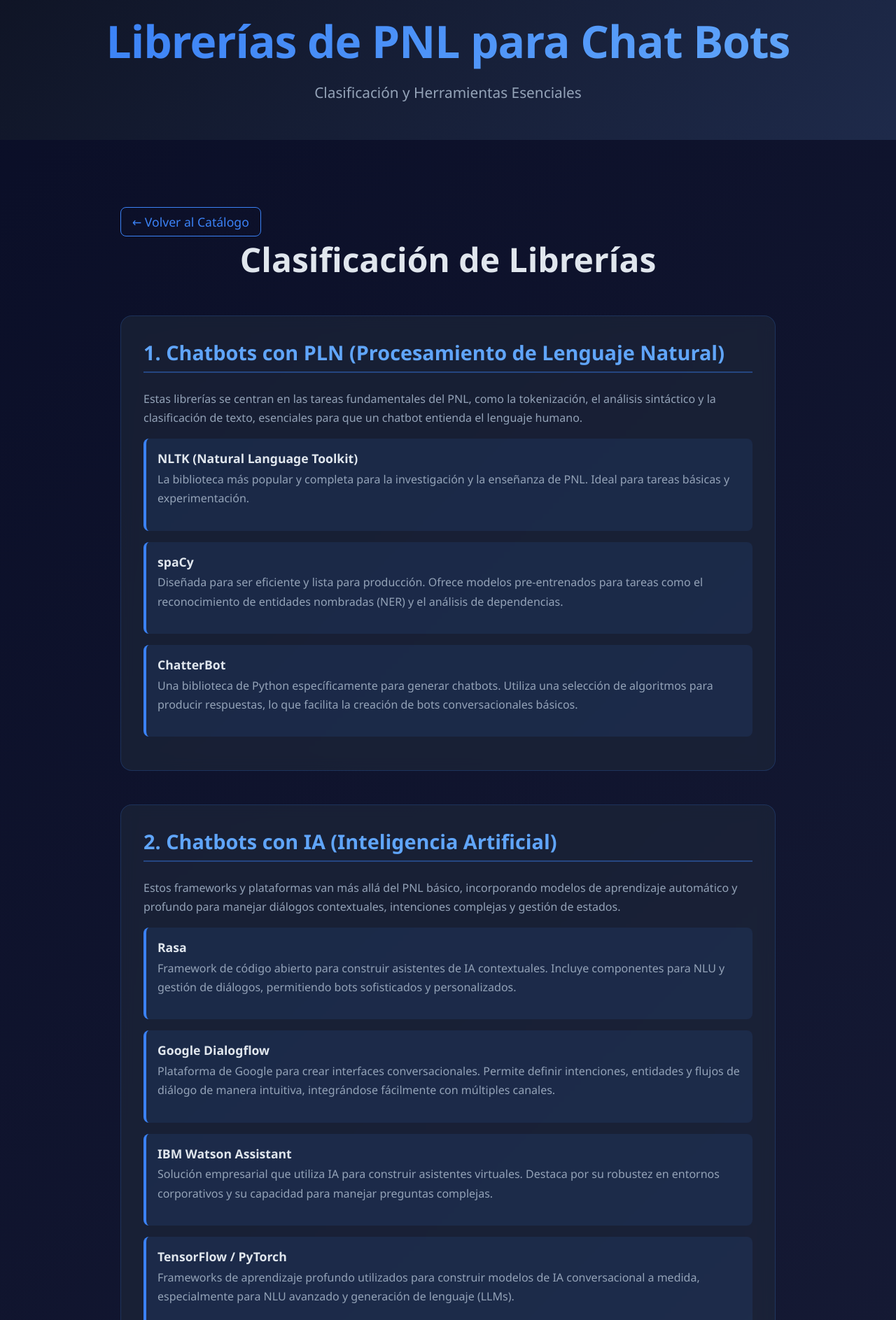
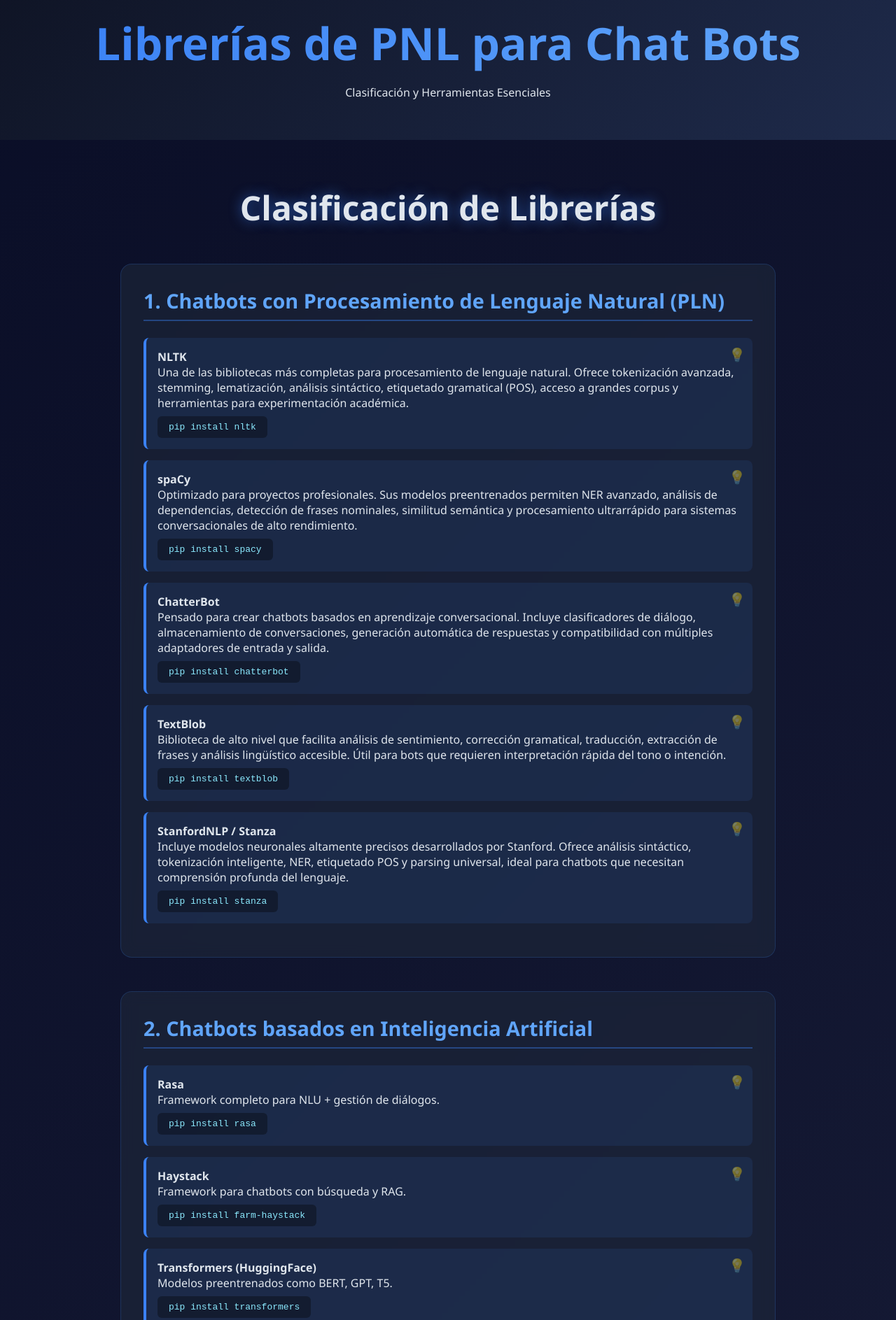
Before and after one commit to ianaguilar20090724-star/Portafolio_.LN_.Ian, a plain HTML site: page librerias_pnl_chatbots.html in a window 1280 px wide. Shown: the part 40-1927 px from the top of the page at 70% size. Drawn offline with Linux system fonts and the light colour scheme.

Commit message:
Add files via upload

```diff
--- a/librerias_pnl_chatbots.html
+++ b/librerias_pnl_chatbots.html
@@ -5,38 +5,18 @@
   <meta name="viewport" content="width=device-width, initial-scale=1.0">
   <title>Librerías de PNL para Chat Bots</title>
   <style>
-    * {
-      margin: 0;
-      padding: 0;
-      box-sizing: border-box;
-    }
-
+    * {margin: 0; padding: 0; box-sizing: border-box;}
     body {
       font-family: 'Segoe UI', Tahoma, Geneva, Verdana, sans-serif;
       background: linear-gradient(135deg, #0a0e27 0%, #1a1f3a 100%);
       color: #e0e6ed;
       min-height: 100vh;
     }
-
-    /* Portada (Simplificada para página de contenido) */
     .hero {
-      min-height: 30vh;
-      display: flex;
-      flex-direction: column;
-      justify-content: center;
-      align-items: center;
-      text-align: center;
-      padding: 2rem;
+      min-height: 30vh; display: flex; flex-direction: column; justify-content: center; align-items: center;
+      text-align: center; padding: 2rem;
       background: linear-gradient(135deg, #0f1425 0%, #1e2a4a 100%);
-      position: relative;
-      overflow: hidden;
     }
-
-    .hero-content {
-      position: relative;
-      z-index: 1;
-    }
-
     h1 {
       font-size: clamp(2rem, 6vw, 4rem);
       font-weight: 700;
@@ -44,207 +24,114 @@
       background: linear-gradient(135deg, #3b82f6 0%, #60a5fa 100%);
       -webkit-background-clip: text;
       -webkit-text-fill-color: transparent;
-      background-clip: text;
-      letter-spacing: -1px;
     }
-
-    .author {
-      font-size: clamp(1rem, 3vw, 1.3rem);
-      color: #94a3b8;
-      margin-top: 1rem;
-      font-weight: 300;
-    }
-
-    .author span {
-      color: #60a5fa;
-      font-weight: 500;
-    }
-
-    /* Catálogo/Contenido */
-    .catalog {
-      max-width: 1000px;
-      margin: 0 auto;
-      padding: 4rem 2rem;
-    }
-
-    .catalog-title {
-      text-align: center;
-      font-size: clamp(2rem, 5vw, 3rem);
-      margin-bottom: 3rem;
-      color: #e0e6ed;
-    }
-
+    .catalog {max-width: 1000px; margin: 0 auto; padding: 4rem 2rem;}
+    .catalog-title {text-align: center; font-size: clamp(2rem, 5vw, 3rem); margin-bottom: 3rem;}
     .content-section {
-        margin-bottom: 3rem;
-        padding: 2rem;
+        margin-bottom: 3rem; padding: 2rem;
         background: rgba(30, 41, 59, 0.6);
         border-radius: 16px;
         border: 1px solid rgba(59, 130, 246, 0.2);
         backdrop-filter: blur(10px);
     }
-
     .content-section h3 {
-        font-size: 1.8rem;
-        color: #60a5fa;
-        margin-bottom: 1.5rem;
-        border-bottom: 2px solid rgba(59, 130, 246, 0.4);
-        padding-bottom: 0.5rem;
+        font-size: 1.8rem; color: #60a5fa; margin-bottom: 1.5rem;
+        border-bottom: 2px solid rgba(59, 130, 246, 0.4); padding-bottom: 0.5rem;
     }
-
-    .content-section p {
-        color: #94a3b8;
-        line-height: 1.7;
-        margin-bottom: 1rem;
+    .content-section li {
+        list-style: none; background: rgba(59, 130, 246, 0.1);
+        padding: 1rem; border-radius: 8px; margin-bottom: 1rem;
+        border-left: 4px solid #3b82f6;
     }
-
-    .content-section ul {
-        list-style: none;
-        padding-left: 0;
+    .install {
+        font-family: monospace;
+        background: #00000055;
+        padding: 0.5rem 1rem;
+        border-radius: 6px;
+        display: inline-block;
+        margin-top: 0.5rem;
+        color: #8be9fd;
     }
-
+    /* Detalles visuales añadidos */
     .content-section li {
-        background: rgba(59, 130, 246, 0.1);
-        padding: 1rem;
-        border-radius: 8px;
-        margin-bottom: 1rem;
-        border-left: 4px solid #3b82f6;
-        transition: background 0.3s ease;
+        position: relative;
+        overflow: hidden;
     }
-
-    .content-section li:hover {
-        background: rgba(59, 130, 246, 0.2);
+    .content-section li::before {
+        content: "💡";
+        position: absolute;
+        top: 10px;
+        right: 10px;
+        font-size: 1.2rem;
+        opacity: 0.4;
     }
-
-    .content-section li strong {
-        color: #e0e6ed;
-        font-size: 1.1rem;
-        display: block;
-        margin-bottom: 0.3rem;
+    .content-section:hover {
+        box-shadow: 0 0 18px rgba(59,130,246,0.4);
+        transform: scale(1.01);
+        transition: 0.3s ease;
     }
-
-    .back-link {
-        display: inline-block;
-        margin-top: 2rem;
-        font-size: 1.1rem;
-        color: #3b82f6;
-        text-decoration: none;
-        padding: 0.5rem 1rem;
-        border: 1px solid #3b82f6;
-        border-radius: 8px;
-        transition: background 0.3s ease, color 0.3s ease;
-    }
-
-    .back-link:hover {
-        background: #3b82f6;
-        color: #0a0e27;
-    }
-
-    @media (max-width: 768px) {
-      .catalog {
-        padding: 3rem 1.5rem;
-      }
-      .content-section {
-        padding: 1.5rem;
-      }
+    .catalog-title {
+        text-shadow: 0 0 18px rgba(59,130,246,0.6);
     }
   </style>
 </head>
 <body>
   <section class="hero">
-    <div class="hero-content">
-      <h1>Librerías de PNL para Chat Bots</h1>
-      <p class="author">Clasificación y Herramientas Esenciales</p>
-    </div>
+    <h1>Librerías de PNL para Chat Bots</h1>
+    <p class="author">Clasificación y Herramientas Esenciales</p>
   </section>
 
   <section class="catalog">
-    <a href="index.html" class="back-link">← Volver al Catálogo</a>
     <h2 class="catalog-title">Clasificación de Librerías</h2>
 
-    <!-- Chatbots con PLN -->
+    <!-- 1. PNL Base -->
     <div class="content-section">
-      <h3>1. Chatbots con PLN (Procesamiento de Lenguaje Natural)</h3>
-      <p>Estas librerías se centran en las tareas fundamentales del PNL, como la tokenización, el análisis sintáctico y la clasificación de texto, esenciales para que un chatbot entienda el lenguaje humano.</p>
+      <h3>1. Chatbots con Procesamiento de Lenguaje Natural (PLN)</h3>
       <ul>
-        <li>
-          <strong>NLTK (Natural Language Toolkit)</strong>
-          <p>La biblioteca más popular y completa para la investigación y la enseñanza de PNL. Ideal para tareas básicas y experimentación.</p>
-        </li>
-        <li>
-          <strong>spaCy</strong>
-          <p>Diseñada para ser eficiente y lista para producción. Ofrece modelos pre-entrenados para tareas como el reconocimiento de entidades nombradas (NER) y el análisis de dependencias.</p>
-        </li>
-        <li>
-          <strong>ChatterBot</strong>
-          <p>Una biblioteca de Python específicamente para generar chatbots. Utiliza una selección de algoritmos para producir respuestas, lo que facilita la creación de bots conversacionales básicos.</p>
-        </li>
+        <li><strong>NLTK</strong><br>Una de las bibliotecas más completas para procesamiento de lenguaje natural. Ofrece tokenización avanzada, stemming, lematización, análisis sintáctico, etiquetado gramatical (POS), acceso a grandes corpus y herramientas para experimentación académica.<br><span class="install">pip install nltk</span></li>
+        <li><strong>spaCy</strong><br>Optimizado para proyectos profesionales. Sus modelos preentrenados permiten NER avanzado, análisis de dependencias, detección de frases nominales, similitud semántica y procesamiento ultrarrápido para sistemas conversacionales de alto rendimiento.<br><span class="install">pip install spacy</span></li>
+        <li><strong>ChatterBot</strong><br>Pensado para crear chatbots basados en aprendizaje conversacional. Incluye clasificadores de diálogo, almacenamiento de conversaciones, generación automática de respuestas y compatibilidad con múltiples adaptadores de entrada y salida.<br><span class="install">pip install chatterbot</span></li>
+        <li><strong>TextBlob</strong><br>Biblioteca de alto nivel que facilita análisis de sentimiento, corrección gramatical, traducción, extracción de frases y análisis lingüístico accesible. Útil para bots que requieren interpretación rápida del tono o intención.<br><span class="install">pip install textblob</span></li>
+        <li><strong>StanfordNLP / Stanza</strong><br>Incluye modelos neuronales altamente precisos desarrollados por Stanford. Ofrece análisis sintáctico, tokenización inteligente, NER, etiquetado POS y parsing universal, ideal para chatbots que necesitan comprensión profunda del lenguaje.<br><span class="install">pip install stanza</span></li>
       </ul>
     </div>
 
-    <!-- Chatbots con IA -->
+    <!-- 2. IA Avanzada -->
     <div class="content-section">
-      <h3>2. Chatbots con IA (Inteligencia Artificial)</h3>
-      <p>Estos frameworks y plataformas van más allá del PNL básico, incorporando modelos de aprendizaje automático y profundo para manejar diálogos contextuales, intenciones complejas y gestión de estados.</p>
+      <h3>2. Chatbots basados en Inteligencia Artificial</h3>
       <ul>
-        <li>
-          <strong>Rasa</strong>
-          <p>Framework de código abierto para construir asistentes de IA contextuales. Incluye componentes para NLU y gestión de diálogos, permitiendo bots sofisticados y personalizados.</p>
-        </li>
-        <li>
-          <strong>Google Dialogflow</strong>
-          <p>Plataforma de Google para crear interfaces conversacionales. Permite definir intenciones, entidades y flujos de diálogo de manera intuitiva, integrándose fácilmente con múltiples canales.</p>
-        </li>
-        <li>
-          <strong>IBM Watson Assistant</strong>
-          <p>Solución empresarial que utiliza IA para construir asistentes virtuales. Destaca por su robustez en entornos corporativos y su capacidad para manejar preguntas complejas.</p>
-        </li>
-        <li>
-          <strong>TensorFlow / PyTorch</strong>
-          <p>Frameworks de aprendizaje profundo utilizados para construir modelos de IA conversacional a medida, especialmente para NLU avanzado y generación de lenguaje (LLMs).</p>
-        </li>
+        <li><strong>Rasa</strong><br>Framework completo para NLU + gestión de diálogos.<br><span class="install">pip install rasa</span></li>
+        <li><strong>Haystack</strong><br>Framework para chatbots con búsqueda y RAG.<br><span class="install">pip install farm-haystack</span></li>
+        <li><strong>Transformers (HuggingFace)</strong><br>Modelos preentrenados como BERT, GPT, T5.<br><span class="install">pip install transformers</span></li>
+        <li><strong>TensorFlow</strong><br>Entrenamiento de redes neuronales avanzadas.<br><span class="install">pip install tensorflow</span></li>
+        <li><strong>PyTorch</strong><br>Muy usado en investigación y LLMs.<br><span class="install">pip install torch</span></li>
       </ul>
     </div>
 
-    <!-- Chatbots conectados a plataformas -->
+    <!-- 3. Integración con Plataformas -->
     <div class="content-section">
-      <h3>3. Chatbots conectados a plataformas (WhatsApp, Discord, etc.)</h3>
-      <p>Estas herramientas son esenciales para conectar la lógica del chatbot (creada con PLN/IA) a los canales de comunicación populares, manejando la API específica de cada plataforma.</p>
+      <h3>3. Chatbots conectados a plataformas (WhatsApp, Discord, Telegram, etc.)</h3>
       <ul>
-        <li>
-          <strong>Twilio (para WhatsApp)</strong>
-          <p>Plataforma común utilizada para enviar y recibir mensajes de WhatsApp, a menudo combinada con frameworks web de Python (Flask/Django) para procesar la lógica del bot.</p>
-        </li>
-        <li>
-          <strong>discord.py / disnake / hikari</strong>
-          <p>Wrappers de Python muy populares y ricos en funciones para interactuar con la API de Discord, permitiendo la creación de bots de servidor complejos.</p>
-        </li>
-        <li>
-          <strong>APIs de Proveedores (Whapi.Cloud, Green-API)</strong>
-          <p>Servicios que ofrecen APIs específicas para la integración de WhatsApp, simplificando el manejo de la comunicación oficial.</p>
-        </li>
+        <li><strong>Twilio API</strong><br>Para conectar bots con WhatsApp.<br><span class="install">pip install twilio</span></li>
+        <li><strong>discord.py</strong><br>Control absoluto de bots en Discord.<br><span class="install">pip install discord.py</span></li>
+        <li><strong>python-telegram-bot</strong><br>API oficial de Telegram en Python.<br><span class="install">pip install python-telegram-bot</span></li>
+        <li><strong>Slack SDK</strong><br>Automatizaciones y bots para Slack.<br><span class="install">pip install slack_sdk</span></li>
+        <li><strong>FastAPI + Webhooks</strong><br>Backend moderno ideal para integraciones.<br><span class="install">pip install fastapi uvicorn</span></li>
       </ul>
     </div>
 
-    <!-- Chatbots en Páginas Web -->
+    <!-- 4. Chatbots Web UI -->
     <div class="content-section">
-      <h3>4. Chatbots en Páginas Web</h3>
-      <p>Estas librerías se centran en la interfaz de usuario (UI) del chatbot, facilitando su incrustación y la interacción visual dentro de un sitio web.</p>
+      <h3>4. Chatbots para Páginas Web</h3>
       <ul>
-        <li>
-          <strong>NLUX (React)</strong>
-          <p>Conjunto de componentes de React diseñados para construir interfaces de chatbot modernas y conectarlas a modelos de lenguaje grandes (LLMs).</p>
-        </li>
-        <li>
-          <strong>chatbot-widget-ui (React.js)</strong>
-          <p>Una biblioteca de React.js para crear un widget de interfaz de usuario de chatbot altamente personalizable, ideal para integraciones rápidas.</p>
-        </li>
-        <li>
-          <strong>DHTMLX Chatbot (JavaScript)</strong>
-          <p>Un widget de JavaScript con licencia MIT para crear la interfaz de usuario de un chatbot, compatible con cualquier backend de IA.</p>
-        </li>
+        <li><strong>NLUX (React)</strong><br>UI moderna conectada a LLMs.</li>
+        <li><strong>chatbot-widget-ui</strong><br>Widget personalizable listo para usar.</li>
+        <li><strong>DHTMLX Chatbot</strong><br>Widget para frontend compatible con IA.</li>
+        <li><strong>BotUI</strong><br>Framework ligero para interfaces conversacionales.</li>
+        <li><strong>React Simple Chatbot</strong><br>Componente fácil de integrar.<br></li>
       </ul>
     </div>
-    <a href="index.html" class="back-link">← Volver al Catálogo</a>
+
   </section>
 </body>
 </html>
```
